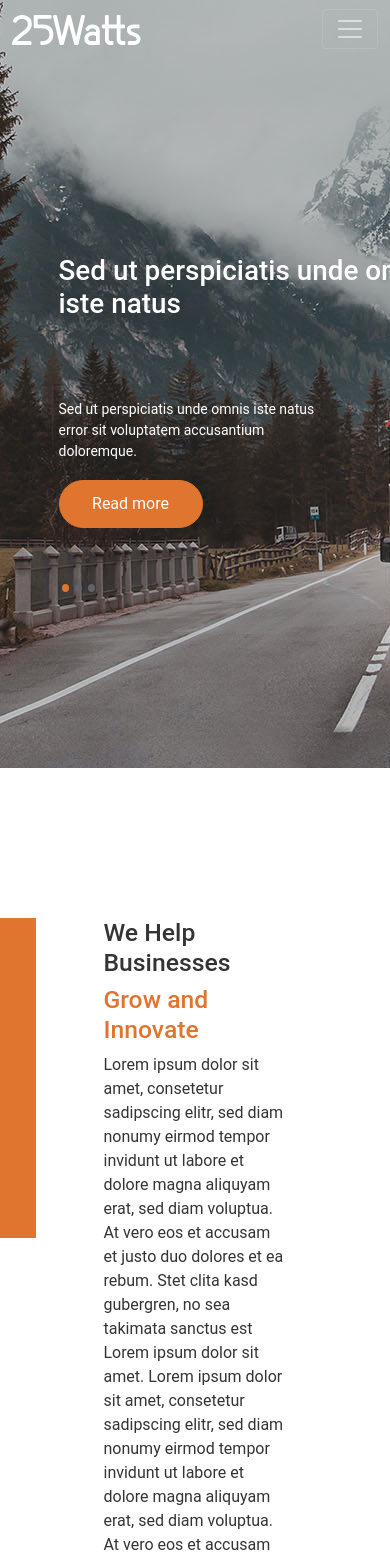
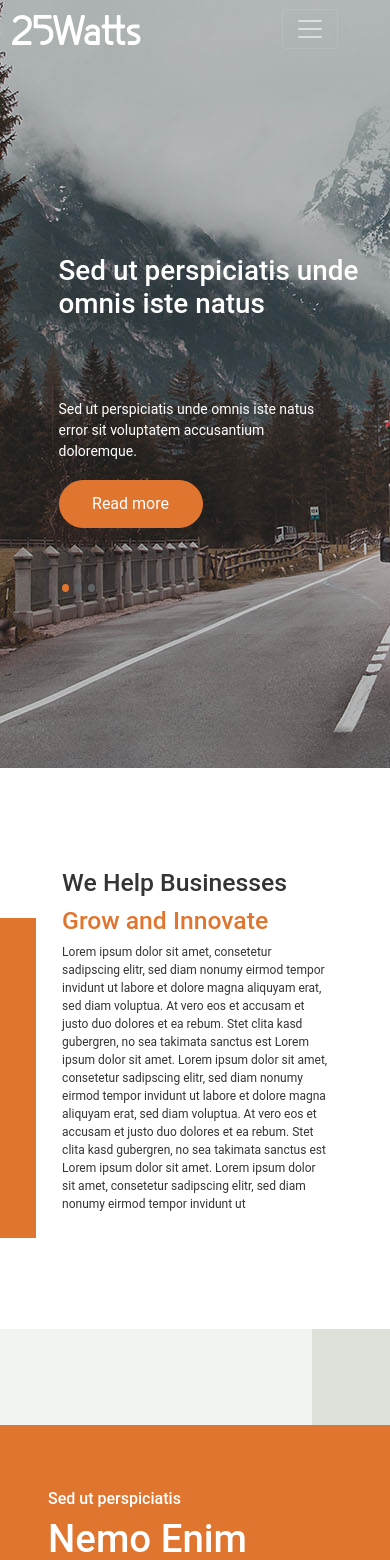
Before and after one commit to virgimoscardo/proyecto-final, a React (Create React App) app: page / in a window 390 px wide. Shown: the top 1560 px of the page. Built offline with nearby package versions, Linux system fonts and the light colour scheme.

Commit message:
cambios en estilos

```diff
--- a/src/views/About/style.css
+++ b/src/views/About/style.css
@@ -17,3 +17,12 @@
     position: absolute;
     margin-top: 150px;
 }
+
+@media screen and (max-width: 480px){
+    .contenido{
+        width: 70%;
+        font-size: 12px;
+        margin-top: 100px;
+        margin-bottom: 100px;
+    }
+}
--- a/src/views/Contact/style.css
+++ b/src/views/Contact/style.css
@@ -63,7 +63,7 @@
 
 .alert{
     width:32rem;
-    margin-top: 15px;
+    margin-top: 80px;
     background-color:white;
     border-color: #E0752F;
     color:#E0752F;
@@ -73,5 +73,9 @@
     .form-group{
         margin: 15px;
         width: 15rem;
+    }
+
+    .alert{
+        width: 15rem;
+    }
 }
-}
--- a/src/views/Home/style.css
+++ b/src/views/Home/style.css
@@ -91,4 +91,17 @@
    #imagen{
         object-fit: cover;
     }
+
+    .container{
+       width: 350px;
+
+    }
+
+    .navbar-expand-lg{
+        width:350px;
+    }
+
+    h1{
+        margin-right: 5%;
+    }
  }
--- a/src/views/Products/style.css
+++ b/src/views/Products/style.css
@@ -43,8 +43,17 @@
 }
 
 @media screen and (max-width: 480px){
+    .productos{
+        height: 30rem;
+    }
+
     .espacio{
-        height: 30%;
+        height: 20%;
+    }
+
+    .posicion-imagen{
+        display:none;
+
     }
 
  }
```
